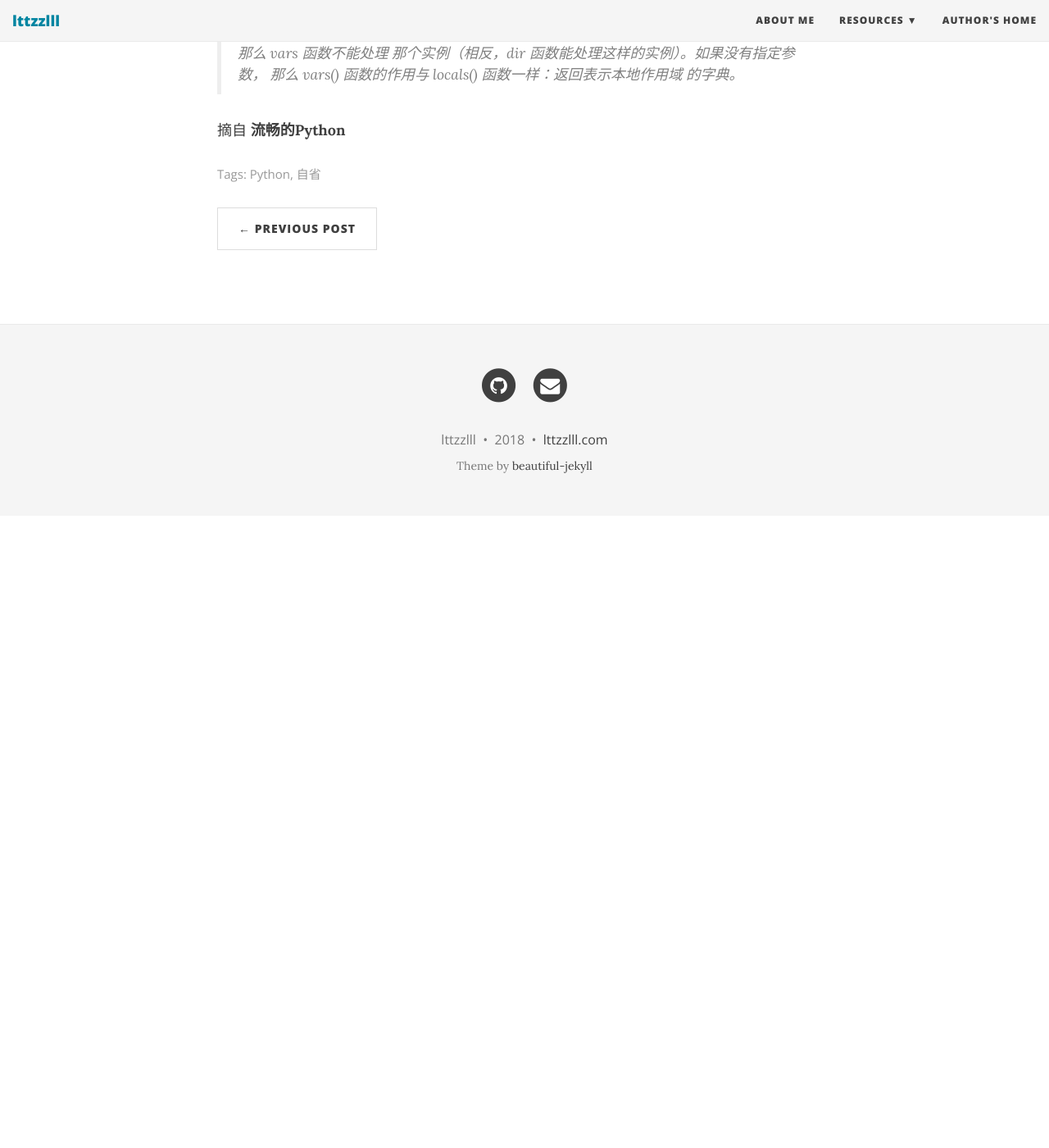
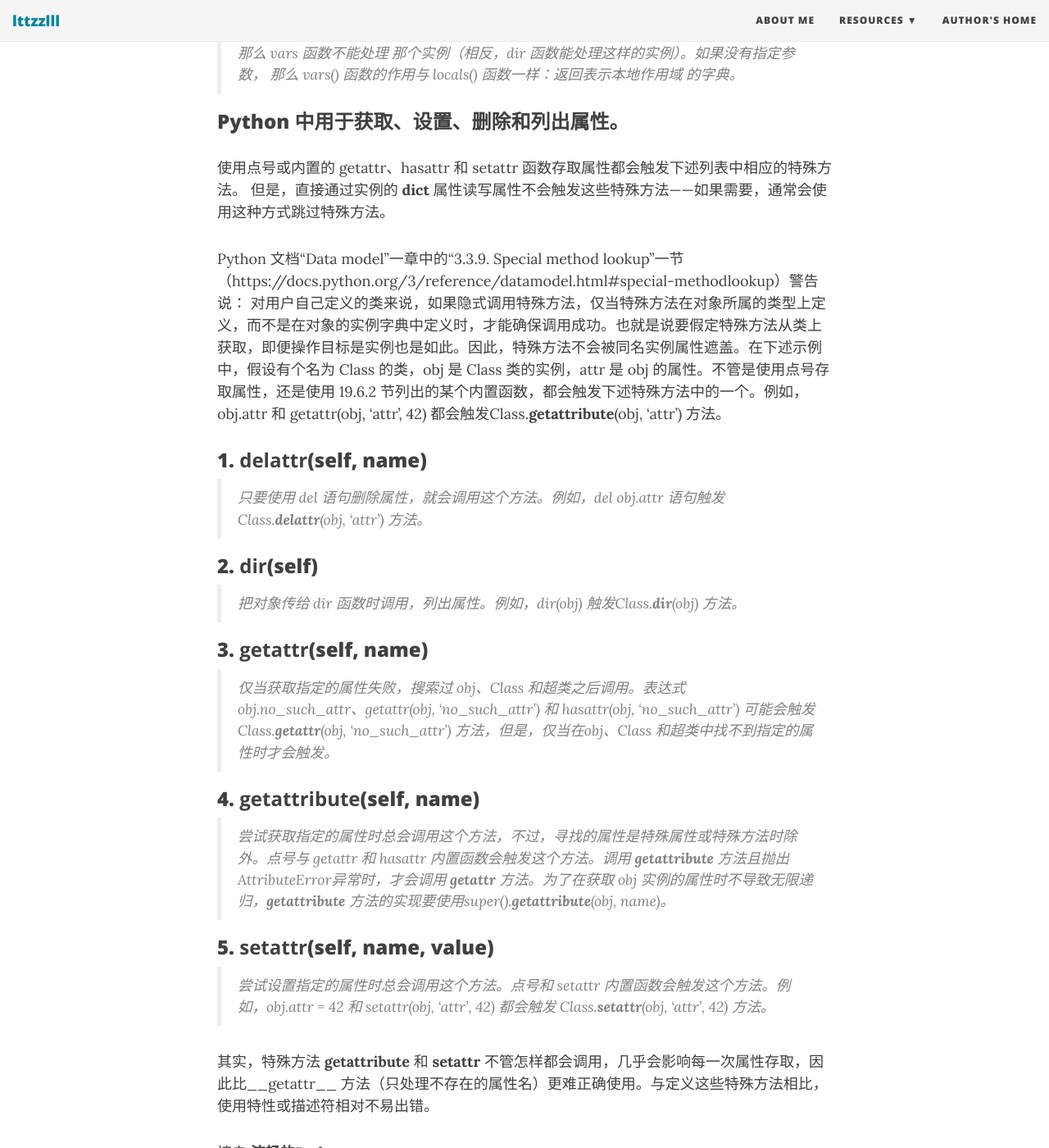
Before and after one commit to lttzzlll/lttzzlll, a Jekyll site: the page built from _posts/2018-03-15-python-maic-methods.md, in a window 1280 px wide and 1400 px high, scrolled down 1027 px. Shown: the whole window at 82% size. Built offline with Jekyll 4.4.1, drawn with Linux system fonts in a browser that asks for light colours; nearby versions of some CDN libraries; comment, search, counter and statistics services are not loaded; before the commit the page ends 1656 px from its top, so only the background shows below that.

Commit message:
property methods
property methods

```diff
--- a/_posts/2018-03-15-python-maic-methods.md
+++ b/_posts/2018-03-15-python-maic-methods.md
@@ -8,7 +8,7 @@ tags: [Python, 自省]
 
 ### Python 中用于自省的一些方法
 
-### 1.  dir([object])
+### 1. dir([object])
 
 > 列出对象的大多数属性。
 官方文档
@@ -49,4 +49,35 @@ __slots__ 属性，实例没有 __dict__ 属性，那么 vars 函数不能处理
 的字典。
 
 
+### Python 中用于获取、设置、删除和列出属性。
+
+使用点号或内置的 getattr、hasattr 和 setattr 函数存取属性都会触发下述列表中相应的特殊方法。
+但是，直接通过实例的 __dict__ 属性读写属性不会触发这些特殊方法——如果需要，通常会使用这种方式跳过特殊方法。
+
+Python 文档“Data model”一章中的“3.3.9. Special method lookup”一节（https://docs.python.org/3/reference/datamodel.html#special-methodlookup）警告说：
+对用户自己定义的类来说，如果隐式调用特殊方法，仅当特殊方法在对象所属的类型上定义，而不是在对象的实例字典中定义时，才能确保调用成功。也就是说要假定特殊方法从类上获取，即便操作目标是实例也是如此。因此，特殊方法不会被同名实例属性遮盖。在下述示例中，假设有个名为 Class 的类，obj 是 Class 类的实例，attr 是 obj 的属性。不管是使用点号存取属性，还是使用 19.6.2 节列出的某个内置函数，都会触发下述特殊方法中的一个。例如，obj.attr 和 getattr(obj, 'attr', 42) 都会触发Class.__getattribute__(obj, 'attr') 方法。
+
+### 1. __delattr__(self, name)
+
+> 只要使用 del 语句删除属性，就会调用这个方法。例如，del obj.attr 语句触发 Class.__delattr__(obj, 'attr') 方法。
+
+### 2. __dir__(self)
+
+> 把对象传给 dir 函数时调用，列出属性。例如，dir(obj) 触发Class.__dir__(obj) 方法。
+
+### 3. __getattr__(self, name)
+
+> 仅当获取指定的属性失败，搜索过 obj、Class 和超类之后调用。表达式 obj.no_such_attr、getattr(obj, 'no_such_attr') 和 hasattr(obj, 'no_such_attr') 可能会触发 Class.__getattr__(obj, 'no_such_attr') 方法，但是，仅当在obj、Class 和超类中找不到指定的属性时才会触发。
+
+### 4. __getattribute__(self, name)
+
+> 尝试获取指定的属性时总会调用这个方法，不过，寻找的属性是特殊属性或特殊方法时除外。点号与 getattr 和 hasattr 内置函数会触发这个方法。调用 __getattribute__ 方法且抛出 AttributeError异常时，才会调用 __getattr__ 方法。为了在获取 obj 实例的属性时不导致无限递归，__getattribute__ 方法的实现要使用super().__getattribute__(obj, name)。
+
+### 5. __setattr__(self, name, value)
+
+> 尝试设置指定的属性时总会调用这个方法。点号和 setattr 内置函数会触发这个方法。例如，obj.attr = 42 和 setattr(obj, 'attr', 42) 都会触发 Class.__setattr__(obj, 'attr', 42) 方法。
+
+其实，特殊方法 __getattribute__ 和 __setattr__ 不管怎样都会调用，几乎会影响每一次属性存取，因此比__getattr__ 方法（只处理不存在的属性名）更难正确使用。与定义这些特殊方法相比，使用特性或描述符相对不易出错。
+
+
 摘自 **流畅的Python**
```
